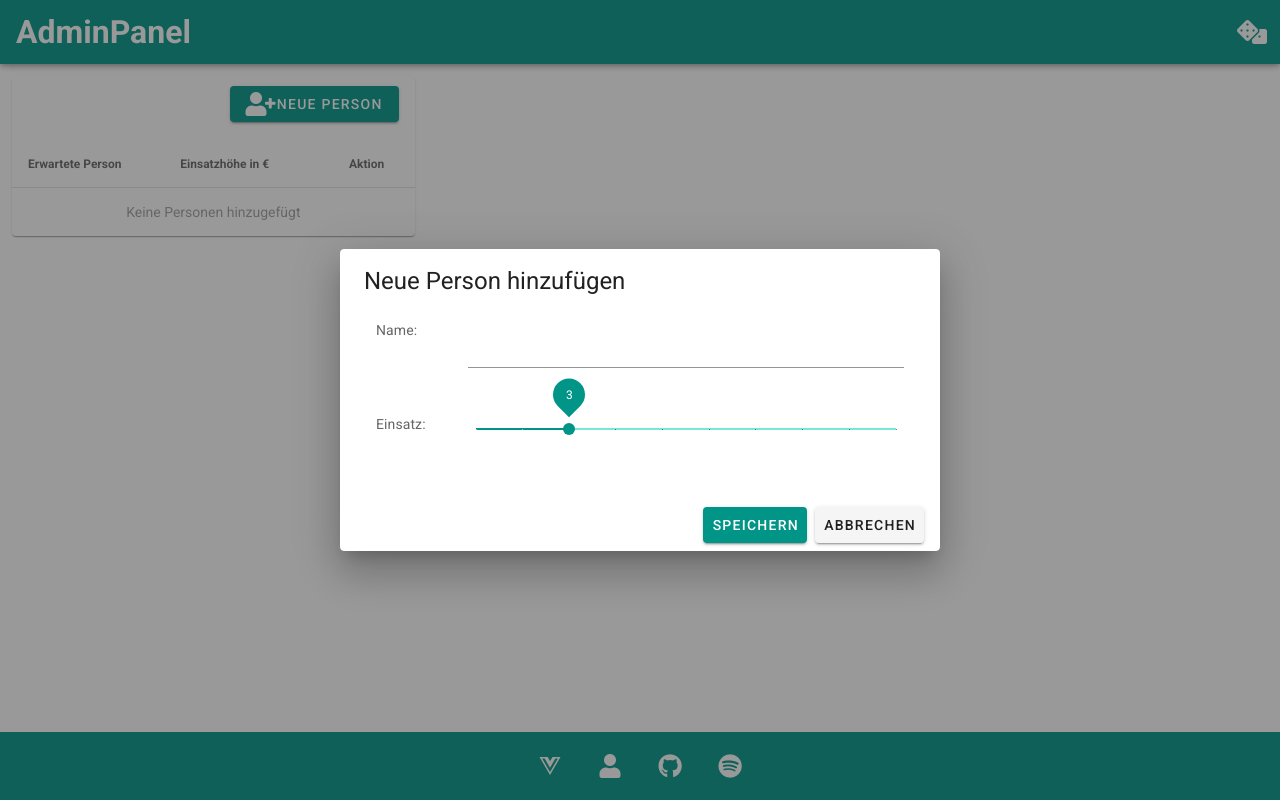
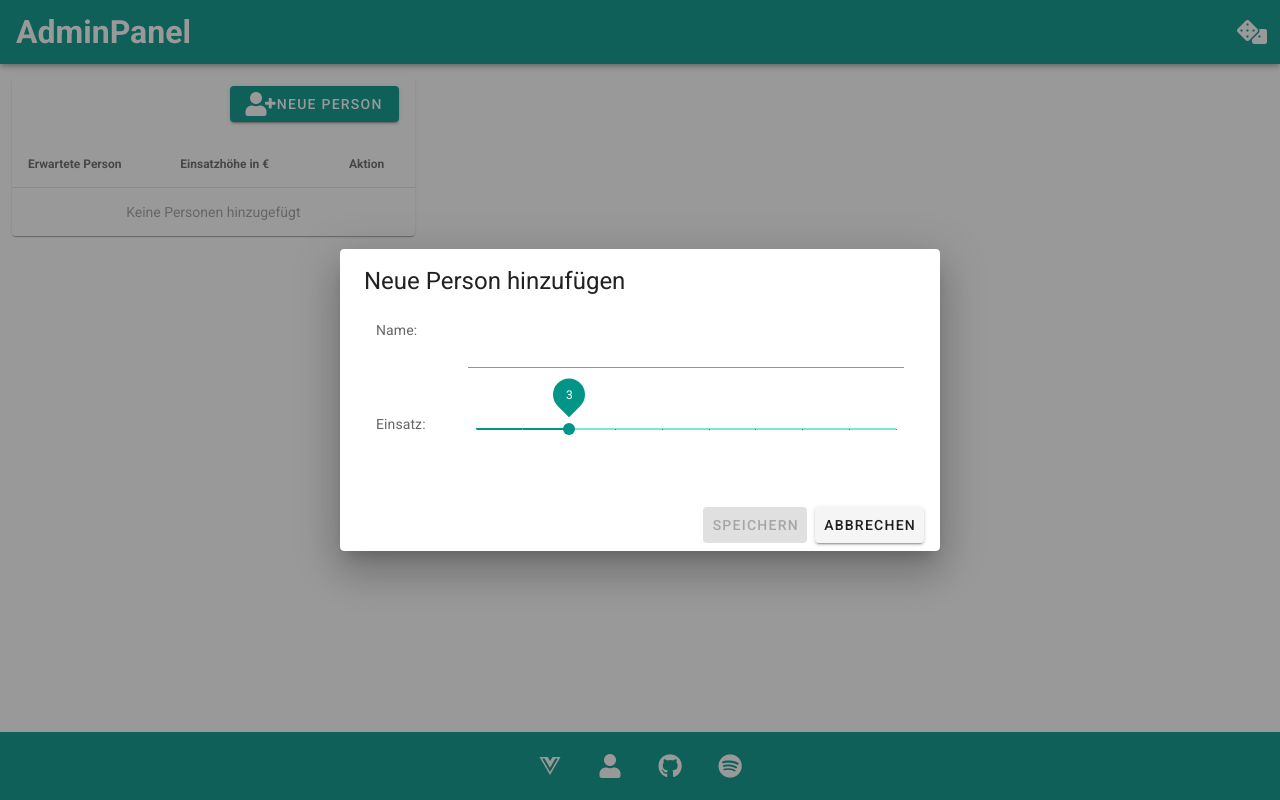
Before and after one commit to YannickSpoerl/wannistalex, a Vue app: page /admin in a window 1280 px wide. Both pictures are taken after a click on the button "NEUE PERSON". Built offline with nearby package versions, Linux system fonts and the light colour scheme; what vuefire would draw is missing.

Commit message:
Validate subject name

```diff
--- a/src/components/AdminComponents/SubjectsComponent.vue
+++ b/src/components/AdminComponents/SubjectsComponent.vue
@@ -38,7 +38,7 @@
                             </v-card-text>
                             <v-card-actions>
                             <v-spacer></v-spacer>
-                            <v-btn color="primary" @click="saveSubject(editedSubject)">Speichern</v-btn>
+                            <v-btn color="primary" :disabled="editedSubject.subject.replace(/\s/g, '') === ''" @click="saveSubject(editedSubject)">Speichern</v-btn>
                             <v-btn  @click="closeDialog">Abbrechen</v-btn>
                             </v-card-actions>
                         </v-card>
@@ -70,7 +70,6 @@ export default {
      name: 'SubjectsComponent',
     data: () => ({
         editDialogOpen: false,
-        arrivals: [],
         subjects: [],
         subjectsHeaders: [
             { text: 'Erwartete Person', value: 'subject', sortable: false },
@@ -79,7 +78,6 @@ export default {
         editedSubject: undefined
     }),
     firestore: {
-        arrivals: db.collection('arrivals'),
         subjects: db.collection('subjects')
     },
     beforeMount(){
```
